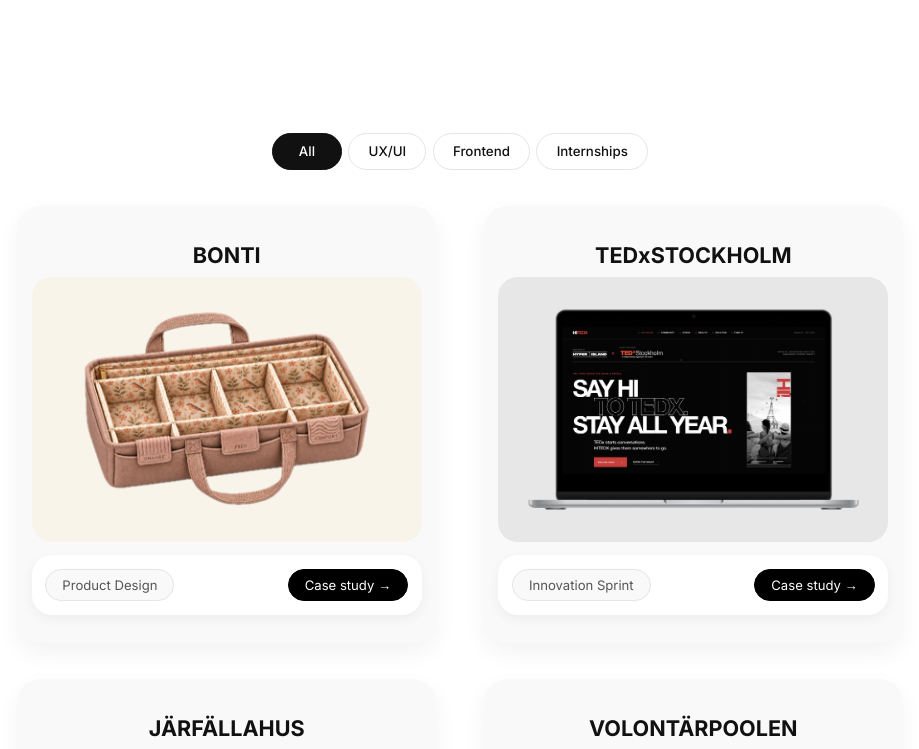
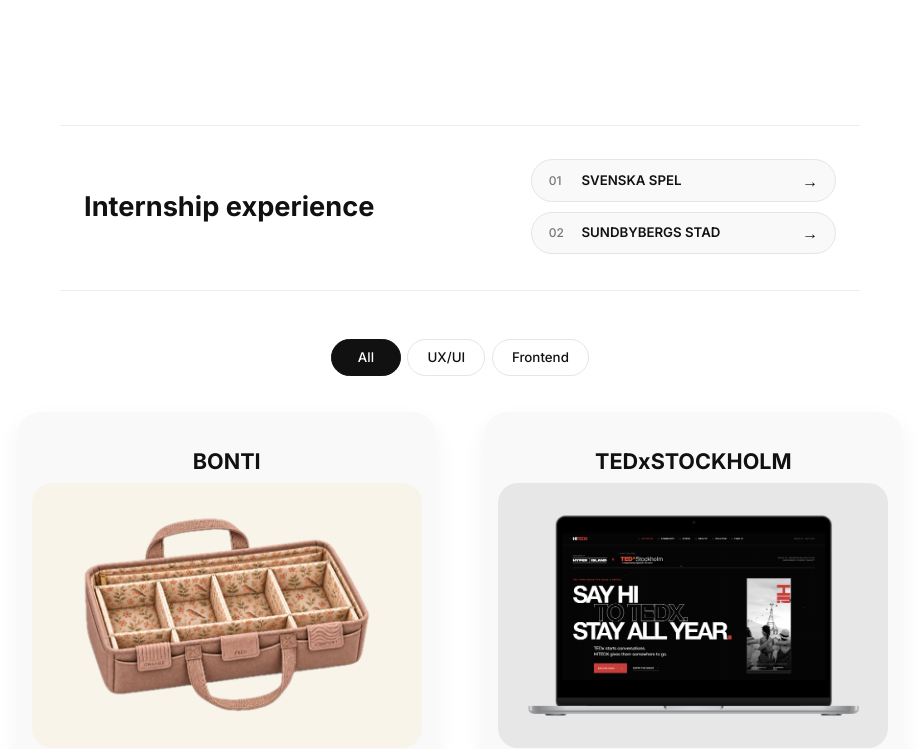
Before and after one commit to desjohnsen/portfolio, a React (Vite) app: page / in a window 1280 px wide. Shown: the part 727-1476 px from the top of the page, without its empty margins (180-1099 px from the left). Built offline with nearby package versions, Linux system fonts and the light colour scheme.

Commit message:
feat: move internships section above projects

```diff
--- a/src/pages/Home.jsx
+++ b/src/pages/Home.jsx
@@ -1,4 +1,5 @@
 import React, { useEffect, useRef, useState } from 'react';
+import { Link } from 'react-router-dom';
 import Hero from '../components/Hero';
 import MarqueeSlider from "../components/MarqueeSlider";
 import ProjectCard from '../components/ProjectCard';
@@ -44,14 +45,13 @@ const Home = ({ projectSectionRef, contactSectionRef }) => {
   const toggleButtonRef = useRef(null);
   const projectsCarouselRef = useRef(null);
 
-  const categories = ["All", "UX/UI", "Frontend", "Internships"];
+  const categories = ["All", "UX/UI", "Frontend"];
+  const internshipProjects = projects.filter((project) => project.group === "internships");
 
   const filteredProjects =
     activeCategory === "All"
-      ? projects
-      : activeCategory === "Internships"
-        ? projects.filter((project) => project.group === "internships")
-        : projects.filter((project) => project.category === activeCategory);
+      ? projects.filter((project) => project.group !== "internships")
+      : projects.filter((project) => project.category === activeCategory && project.group !== "internships");
 
   const shouldCollapseProjects = isDesktop && activeCategory === "All";
 
@@ -119,6 +119,22 @@ const Home = ({ projectSectionRef, contactSectionRef }) => {
       <MarqueeSlider />
 
       <div className="projects-section" ref={projectSectionRef}>
+        {internshipProjects.length > 0 && (
+          <section className="internship-highlight" aria-labelledby="internship-highlight-title">
+            <div className="internship-highlight-intro">
+              <h2 id="internship-highlight-title">Internship experience</h2>
+            </div>
+            <div className="internship-highlight-links" aria-label="Internship case studies">
+              {internshipProjects.map((project, index) => (
+                <Link key={project.slug} to={`/project/${project.slug}`} className="internship-highlight-link">
+                  <span className="internship-highlight-index" aria-hidden="true">0{index + 1}</span>
+                  <span className="internship-highlight-name">{project.title}</span>
+                  <span className="internship-highlight-arrow" aria-hidden="true">→</span>
+                </Link>
+              ))}
+            </div>
+          </section>
+        )}
         {visibleProjects.length > 0 && (
           <section className="project-group" aria-label="Projects">
             <div className="categories">
--- a/src/styles/Home.css
+++ b/src/styles/Home.css
@@ -4,6 +4,94 @@
     flex-direction: column;
     gap: 2.5rem;
     padding: 0 1rem;
+  }
+
+  .internship-highlight {
+    position: relative;
+    box-sizing: border-box;
+    display: grid;
+    grid-template-columns: minmax(0, 1fr) minmax(260px, 0.75fr);
+    align-items: center;
+    gap: 2.5rem;
+    max-width: 800px;
+    margin: 2.5rem auto 0;
+    padding: 2.1rem 1.5rem 2.2rem;
+    border-top: 1px solid #ededed;
+    border-bottom: 1px solid #ededed;
+  }
+
+  .internship-highlight-intro {
+    position: relative;
+    z-index: 1;
+  }
+
+  .internship-highlight-intro h2 {
+    max-width: none;
+    margin: 0;
+    color: var(--dark-text, #111);
+    font-size: clamp(1.4rem, 2.4vw, 1.7rem);
+    font-family: inherit;
+    font-weight: 800;
+    line-height: 1.25;
+  }
+
+  .internship-highlight-links {
+    display: flex;
+    flex-direction: column;
+    gap: 0.6rem;
+  }
+
+  .internship-highlight-link {
+    position: relative;
+    display: grid;
+    grid-template-columns: 1.4rem minmax(0, 1fr) 1.25rem;
+    align-items: center;
+    gap: 0.65rem;
+    padding: 0.65rem 1.05rem;
+    border: 1px solid #e5e5e5;
+    border-radius: 999px;
+    background: #f9f9f9;
+    color: #111;
+    text-decoration: none;
+    transition: all 0.3s ease;
+  }
+
+  .internship-highlight-index {
+    color: #777;
+    font-size: 0.75rem;
+    font-weight: 500;
+  }
+
+  .internship-highlight-name {
+    font-size: 0.83rem;
+    font-weight: 600;
+    line-height: 1.3;
+  }
+
+  .internship-highlight-arrow {
+    color: #111;
+    font-size: 1rem;
+    justify-self: end;
+  }
+
+  .internship-highlight-link:hover,
+  .internship-highlight-link:focus-visible {
+    background: #000;
+    border-color: #000;
+    color: #fff;
+    box-shadow: 0 6px 15px rgba(0, 0, 0, 0.12);
+  }
+
+  .internship-highlight-link:hover .internship-highlight-index,
+  .internship-highlight-link:focus-visible .internship-highlight-index,
+  .internship-highlight-link:hover .internship-highlight-arrow,
+  .internship-highlight-link:focus-visible .internship-highlight-arrow {
+    color: #fff;
+  }
+
+  .internship-highlight-link:focus-visible {
+    outline: 2px solid #111;
+    outline-offset: 3px;
   }
 
   .projects-carousel-controls {
@@ -140,6 +228,39 @@
   }
 
   @media (max-width: 600px) {
+    .internship-highlight {
+      width: calc(100% - 3rem);
+      max-width: 350px;
+      grid-template-columns: 1fr;
+      justify-items: center;
+      gap: 1.25rem;
+      margin-top: 2rem;
+      padding: 1.6rem 0.8rem 1.7rem;
+    }
+
+    .internship-highlight-intro {
+      text-align: center;
+    }
+
+    .internship-highlight-intro h2 {
+      font-size: 1.35rem;
+    }
+
+    .internship-highlight-links {
+      width: 100%;
+      max-width: 265px;
+      gap: 0.5rem;
+    }
+
+    .internship-highlight-link {
+      grid-template-columns: 1.2rem minmax(0, 1fr) 1.2rem;
+      padding: 0.65rem 0.85rem;
+    }
+
+    .internship-highlight-name {
+      text-align: center;
+    }
+
     section[aria-label="Projects"] .projects-wrapper {
       display: flex;
       flex-direction: row;
@@ -224,6 +345,10 @@
       scroll-behavior: auto;
     }
 
+    .internship-highlight-link {
+      transition: none;
+    }
+
     .projects-carousel-button {
       transition: none;
     }
```
